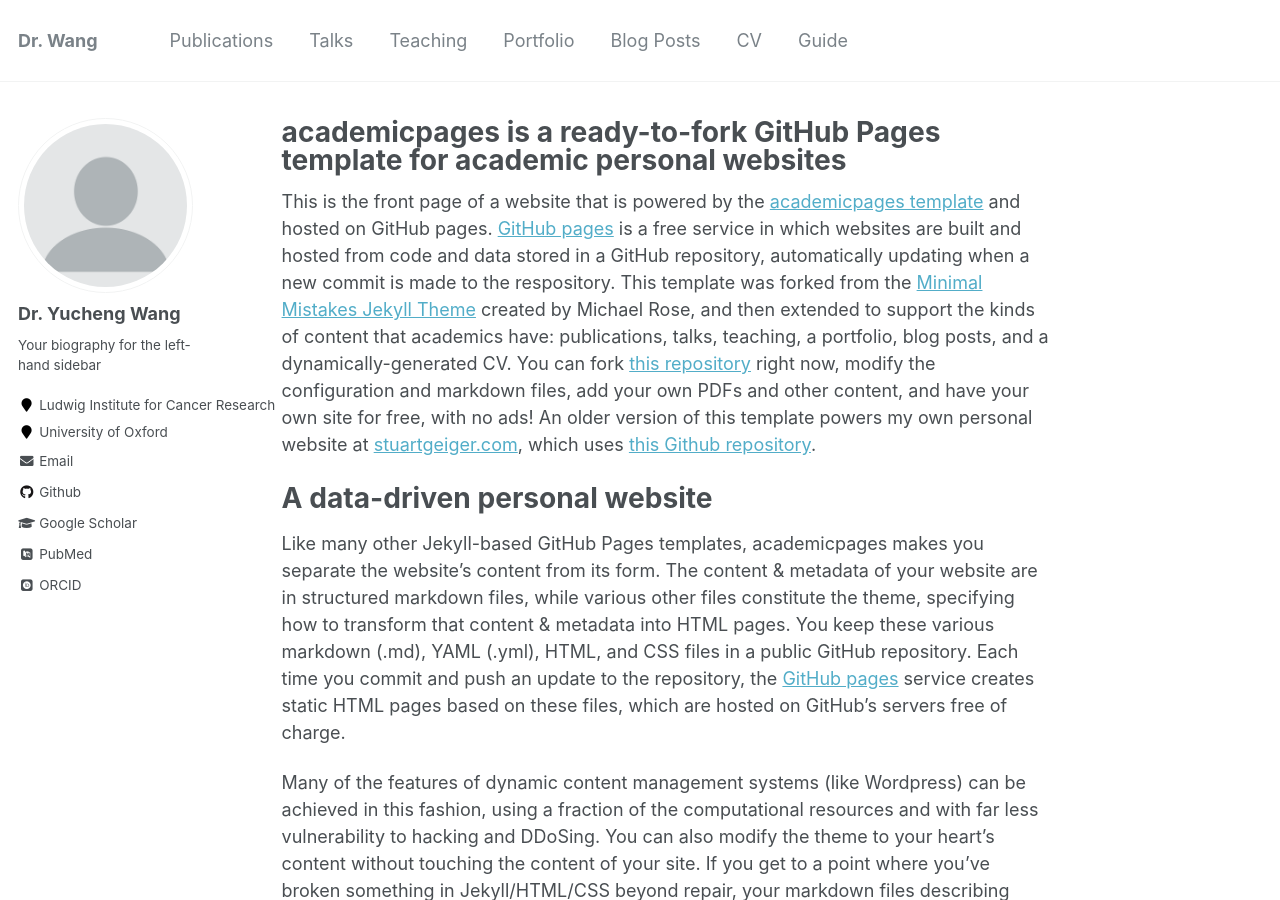
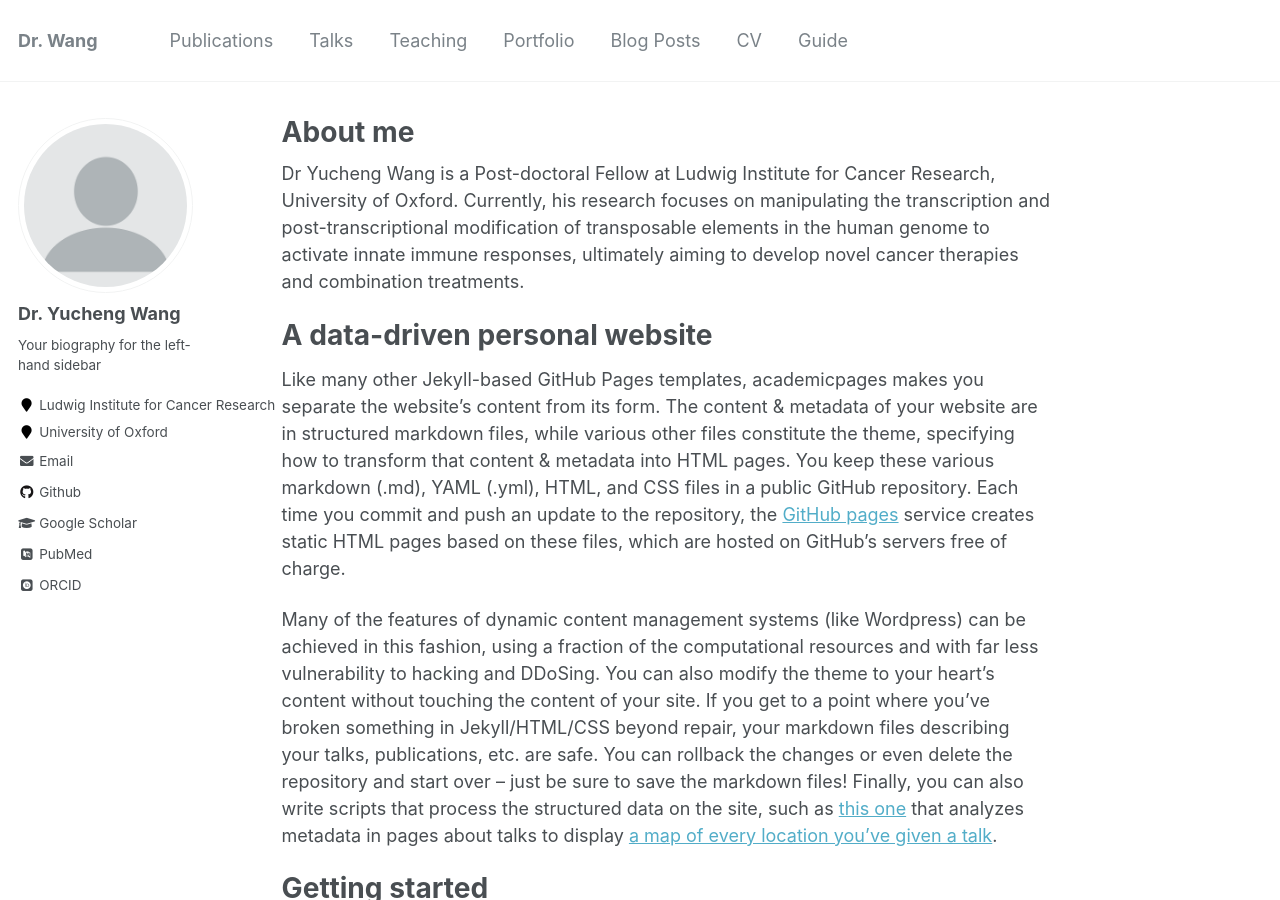
Before and after one commit to yiluyucheng/yiluyucheng.github.io, a Jekyll site: the page built from _pages/about.md, in a window 1280 px wide and 900 px high. Built offline with Jekyll 4.4.1, drawn with Linux system fonts in a browser that asks for light colours; some web fonts are replaced.

Commit message:
Update about.md

```diff
--- a/_pages/about.md
+++ b/_pages/about.md
@@ -1,6 +1,6 @@
 ---
 permalink: /
-title: "academicpages is a ready-to-fork GitHub Pages template for academic personal websites"
+title: "About me"
 excerpt: "About me"
 author_profile: true
 redirect_from:
@@ -8,7 +8,7 @@ redirect_from:
   - /about.html
 ---
 
-This is the front page of a website that is powered by the [academicpages template](https://github.com/academicpages/academicpages.github.io) and hosted on GitHub pages. [GitHub pages](https://pages.github.com) is a free service in which websites are built and hosted from code and data stored in a GitHub repository, automatically updating when a new commit is made to the respository. This template was forked from the [Minimal Mistakes Jekyll Theme](https://mmistakes.github.io/minimal-mistakes/) created by Michael Rose, and then extended to support the kinds of content that academics have: publications, talks, teaching, a portfolio, blog posts, and a dynamically-generated CV. You can fork [this repository](https://github.com/academicpages/academicpages.github.io) right now, modify the configuration and markdown files, add your own PDFs and other content, and have your own site for free, with no ads! An older version of this template powers my own personal website at [stuartgeiger.com](http://stuartgeiger.com), which uses [this Github repository](https://github.com/staeiou/staeiou.github.io).
+Dr Yucheng Wang is a Post-doctoral Fellow at Ludwig Institute for Cancer Research, University of Oxford. Currently, his research focuses on manipulating the transcription and post-transcriptional modification of transposable elements in the human genome to activate innate immune responses, ultimately aiming to develop novel cancer therapies and combination treatments.
 
 A data-driven personal website
 ======
```
